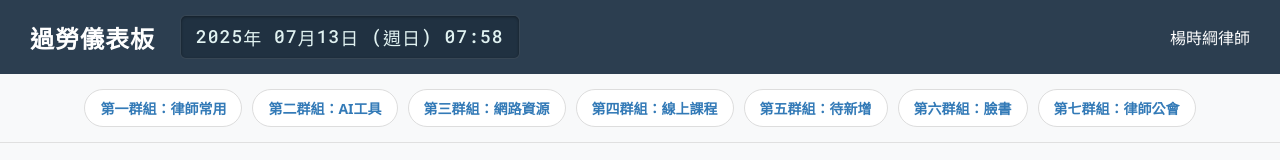
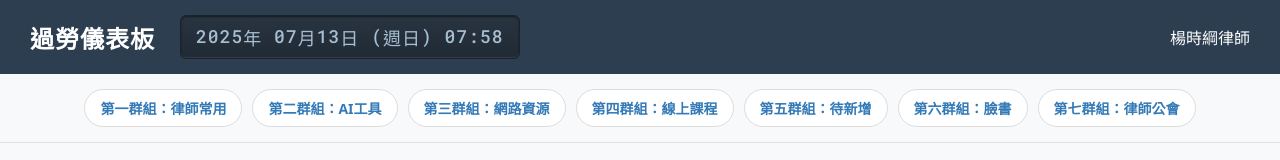
Before and after one commit to ysklushi/karoboard, a plain HTML site: page index.html in a window 1280 px wide. Shown: the top 160 px of the page. Drawn offline with Linux system fonts and the light colour scheme.

Commit message:
改善時間日期顯示風格

```diff
--- a/style.css
+++ b/style.css
@@ -419,25 +419,30 @@ body {
     }
 }
 
-/* ▼▼▼ 新增處：標題與時間的排版和樣式 ▼▼▼ */
+/* ▼▼▼ 修改處：標題與時間的排版和樣式 (已更新為方案三) ▼▼▼ */
 .header-left-panel {
     display: flex;
     align-items: center; /* 讓標題和時間垂直對齊 */
     gap: 25px; /* 標題和時間之間的間距 */
 }
 
-/* 構想二：Split-Flap Display 樣式 */
+/* 方案三：精緻金屬蝕刻感 */
 .split-flap-display {
     display: flex;
-    background-color: #203141;
+    /* 使用非常細微的線性漸變來模擬光澤 */
+    background: linear-gradient(to bottom, #283440, #202a35);
     padding: 8px 15px;
     border-radius: 6px;
-    color: #e0f2f1; /* 帶點青色的白色，更柔和 */
-    font-family: 'Roboto Mono', monospace; /* 使用等寬字體，確保對齊 */
+    /* 選擇一個較柔和的灰色調藍色 */
+    color: #a7bed1;
+    font-family: 'Roboto Mono', monospace;
     font-size: 18px; /* 比標題的 24px 小 */
     font-weight: 500;
-    box-shadow: 0 1px 3px rgba(0,0,0,0.4) inset;
-    border: 1px solid rgba(255,255,255,0.1);
+    /* 多層次內陰影模擬凹陷效果 */
+    box-shadow:
+        inset 0 1px 2px rgba(0, 0, 0, 0.5), /* 頂部深色陰影 */
+        inset 0 -1px 1px rgba(255, 255, 255, 0.1); /* 底部微弱高光 */
+    border: 1px solid #1a232c;
     letter-spacing: 1px;
 }
 .split-flap-display .char {
@@ -464,4 +469,4 @@ body {
         padding: 6px 12px;
     }
 }
-/* ▲▲▲ 新增處 ▲▲▲ */
+/* ▲▲▲ 修改處 ▲▲▲ */
```
